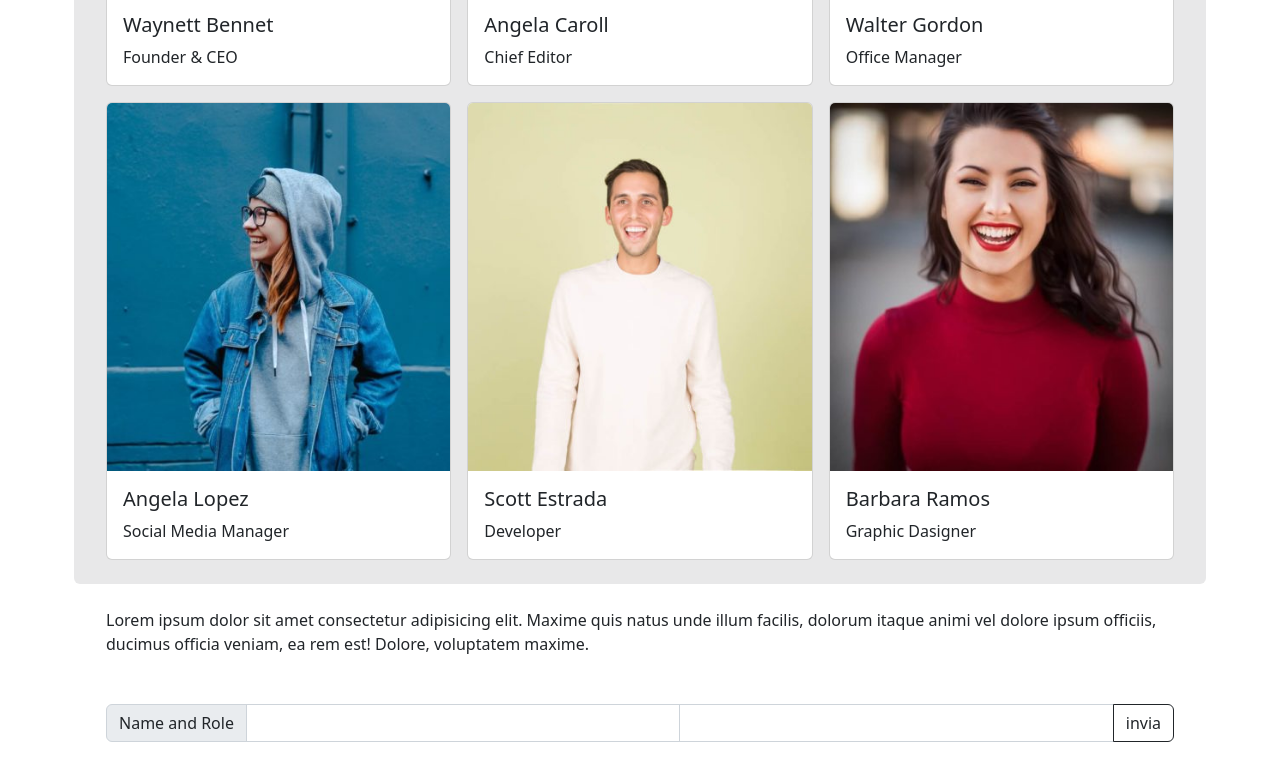
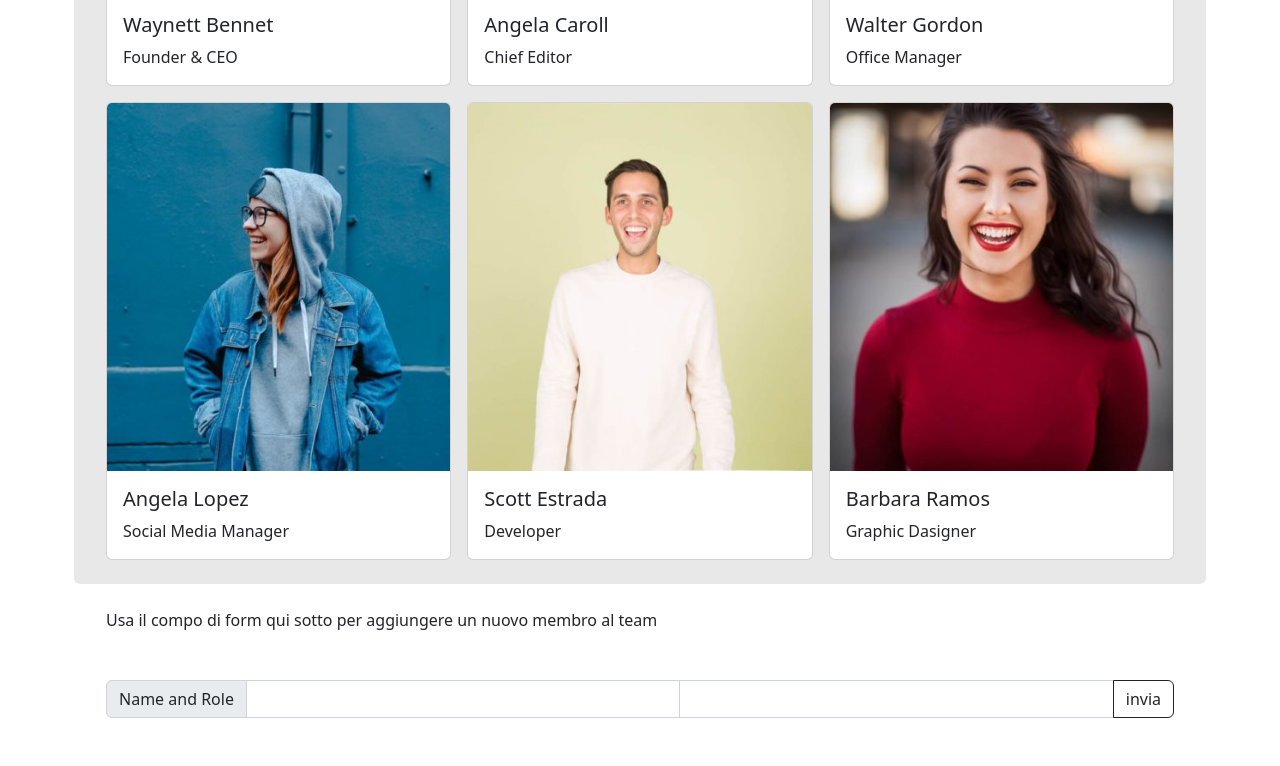
Before and after one commit to Mattia-Rollo/js-our-team, a plain HTML site: page index.html in a window 1280 px wide. Shown: the part 577-1343 px from the top of the page. After the commit the page ends 1319 px from the top, so only its background shows below. Drawn offline with nearby package versions, Linux system fonts and the light colour scheme.

Commit message:
change text html

```diff
--- a/index.html
+++ b/index.html
@@ -16,7 +16,7 @@
         <div id="row" class="row p-4 g-3 bg-dark bg-opacity-10 rounded">
 
         </div>
-        <div id="row-form" class="row p-4"><div class="col">Lorem ipsum dolor sit amet consectetur adipisicing elit. Maxime quis natus unde illum facilis, dolorum itaque animi vel dolore ipsum officiis, ducimus officia veniam, ea rem est! Dolore, voluptatem maxime.</div></div>
+        <div id="row-form" class="row p-4"><div class="col">Usa il compo di form qui sotto per aggiungere un nuovo membro al team</div></div>
         <div class="row p-4">
             <div class="col">
                 <div class="input-group">
```
